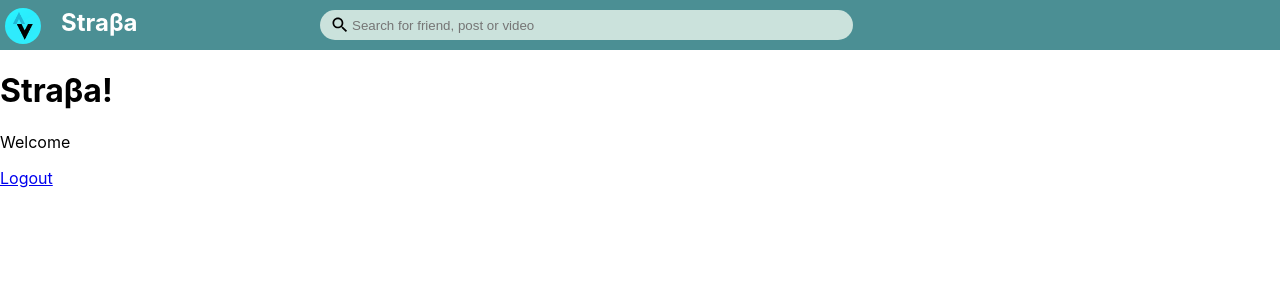
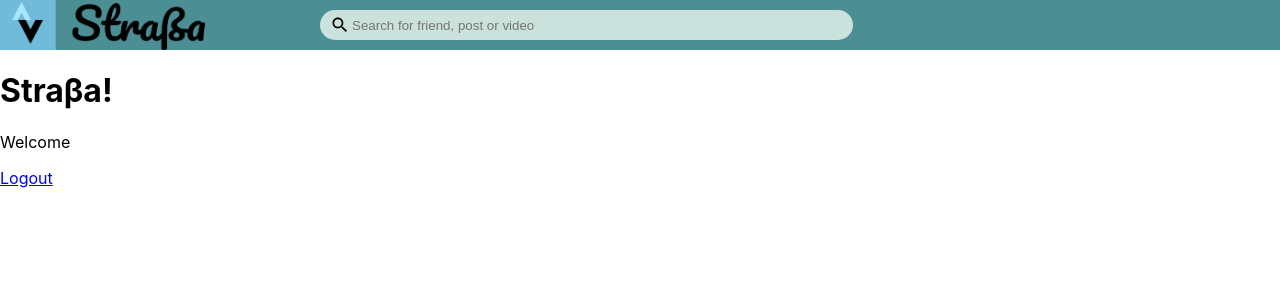
Before and after one commit to sleipner01/straba, a React (Create React App) app: page / in a window 1280 px wide. Shown: the top 300 px of the page. Built offline with nearby package versions, Linux system fonts and the light colour scheme; no server answers.

Commit message:
feat: New logo with special font
Added new image with works as logo

```diff
--- a/src/components/topbar/Topbar.jsx
+++ b/src/components/topbar/Topbar.jsx
@@ -5,8 +5,7 @@ export default function Topbar() {
   return (
     <div className='topbarContainer'>
       <div className='topbarLeft'>
-        <img src='/favicon.png' alt='test' className='topbarImg' />
-        <span className='logo'>Straβa</span>
+        <img src='/logo.png' alt='test' className='topbarImg' />
       </div>
       <div className='topbarCenter'>
         <div className='searchbar'>
--- a/src/components/topbar/topbar.scss
+++ b/src/components/topbar/topbar.scss
@@ -94,11 +94,8 @@
 }
 
 .topbarImg {
-  width: 36px;
-  height: 36px;
-  border-radius: 50%;
-  object-fit: cover;
+  width: 70%;
+  height: 54px;
   cursor: pointer;
-  margin-left: 5px;
-  margin-top: 15px;
+  margin-left: 0px;
 }
```
Also changed, not shown: public/logo.png (added).
